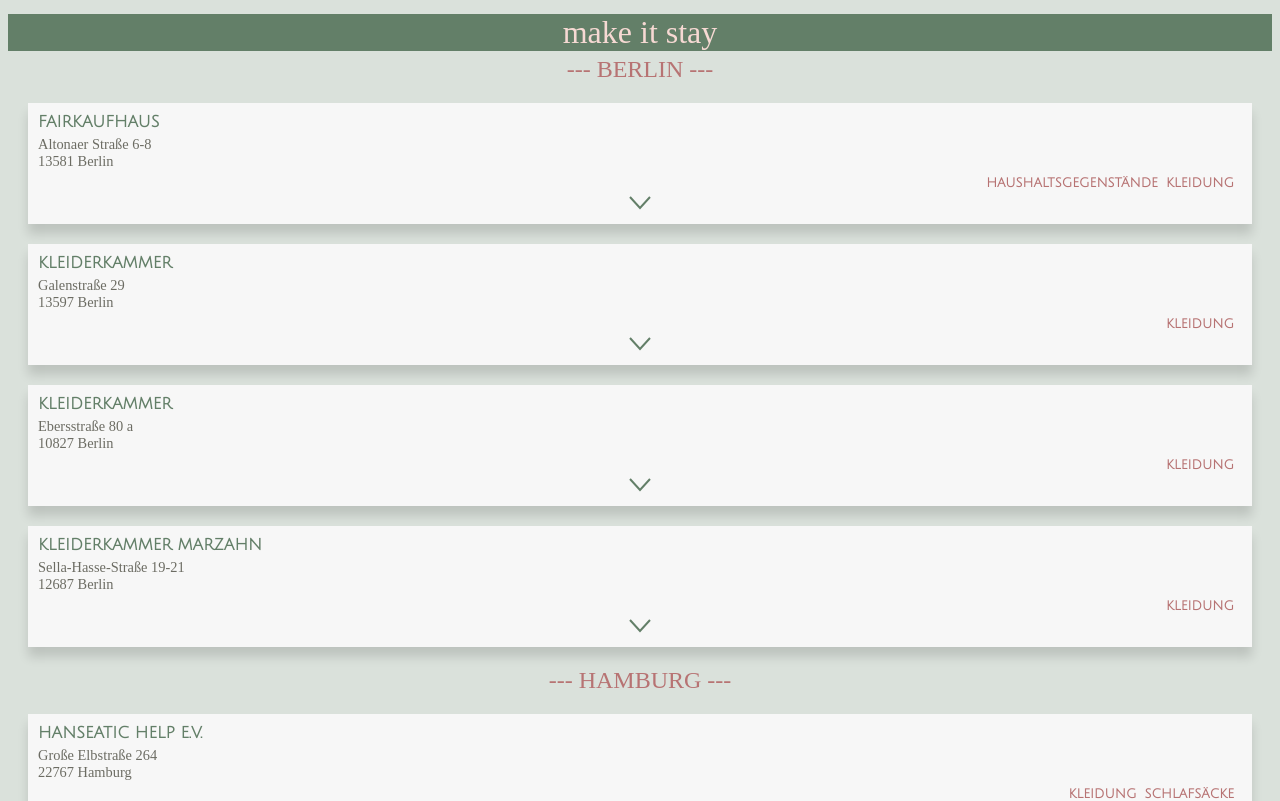
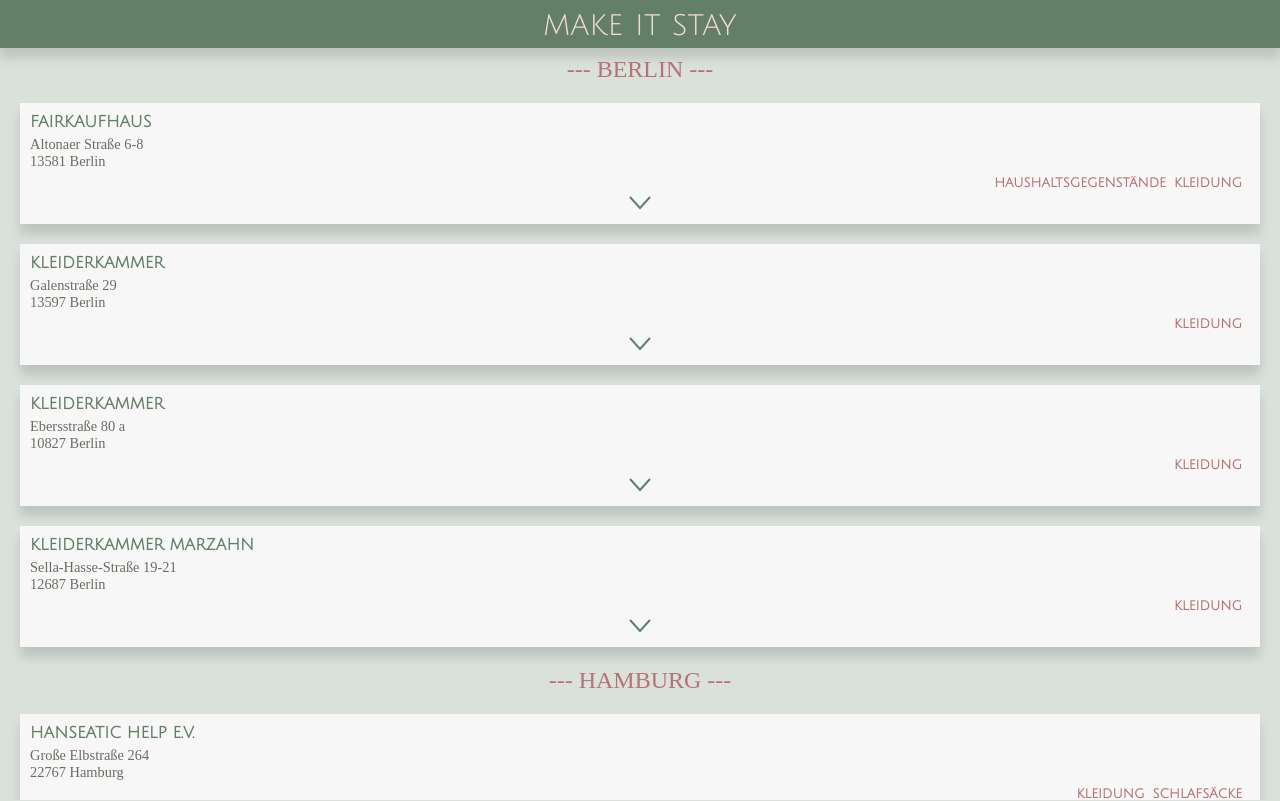
Before and after one commit to maje02/capstone-project, a React (Create React App) app: page / in a window 1280 px wide. Shown: the top 801 px of the page. Built offline with nearby package versions, Linux system fonts and the light colour scheme.

Commit message:
Add Styling to header

```diff
--- a/src/App.js
+++ b/src/App.js
@@ -5,12 +5,10 @@
 
 function App() {
   return (
-    <div className="App">
-      <AppLayout>
-        <Header>make it stay</Header>
-        <Home />
-      </AppLayout>
-    </div>
+    <AppLayout>
+      <Header>make it stay</Header>
+      <Home />
+    </AppLayout>
   )
 }
 
--- a/src/AppLayout.js
+++ b/src/AppLayout.js
@@ -3,4 +3,7 @@
 export default styled.div`
   display: grid;
   grid-template-rows: 48px auto;
+  grid-gap: 8px;
+  height: 100vh;
+  margin: 0;
 `
--- a/src/GlobalStyles.js
+++ b/src/GlobalStyles.js
@@ -5,11 +5,14 @@
     box-sizing: border-box;
 }
 
+body {
+    margin: 0;
+}
+
 :root {
     font-family: 'Julius Sans One', sans-serif;
     margin: 0px;
     text-align: center;
-    height: 100vh;
     background-color: #DAE1DB;
 
 
--- a/src/Header.js
+++ b/src/Header.js
@@ -1,11 +1,14 @@
-//import React from 'react'
 import styled from 'styled-components/macro'
 
 export default styled.div`
+  display: flex;
+  justify-content: center;
+  align-items: center;
+  margin: 0;
+  height: 100%;
   background: #637f68;
   color: #f6d9d3;
-  font-family: 'Noto Serif JP';
+  font-family: 'Julius Sans One';
   font-size: 2rem;
-  align-self: center;
-  margin: 0;
+  box-shadow: 0 10px 10px 0 #0002;
 `
--- a/src/Home.js
+++ b/src/Home.js
@@ -1,9 +1,10 @@
 import React from 'react'
+import styled from 'styled-components/macro'
 import places from './places.json'
 import City from './City'
 
 export default function Home() {
-  return <>{renderCities()} </>
+  return <HomeBody>{renderCities()}</HomeBody>
 
   function renderCities() {
     const allCities = places.map(place => place.city)
@@ -21,3 +22,7 @@
       ))
   }
 }
+
+const HomeBody = styled.div`
+  overflow: scroll;
+`
```
